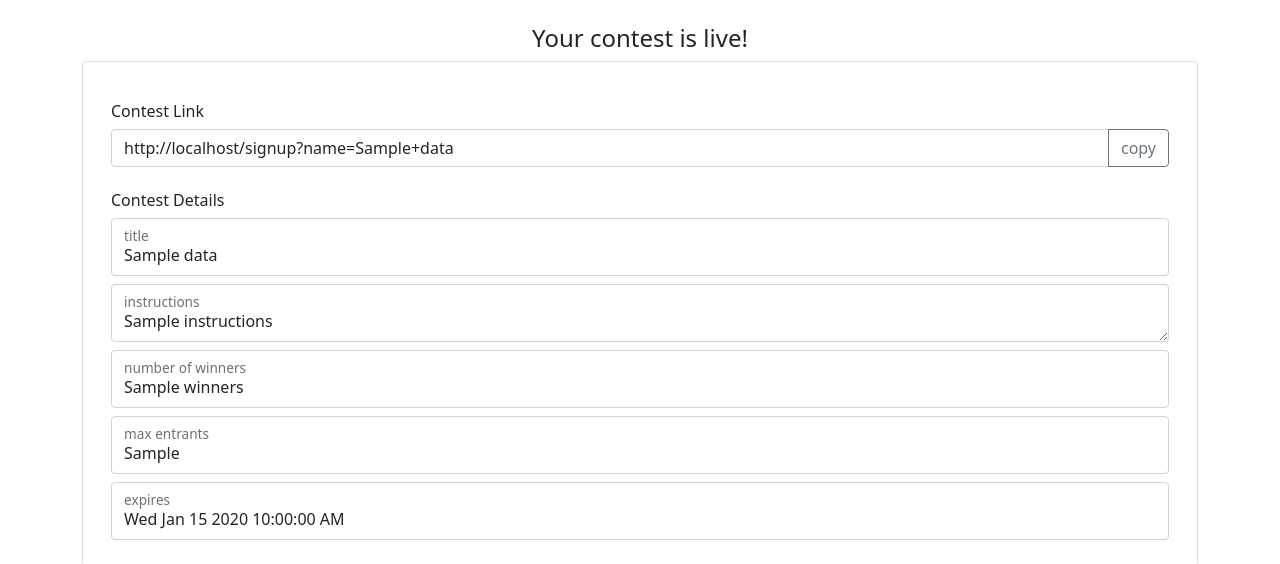
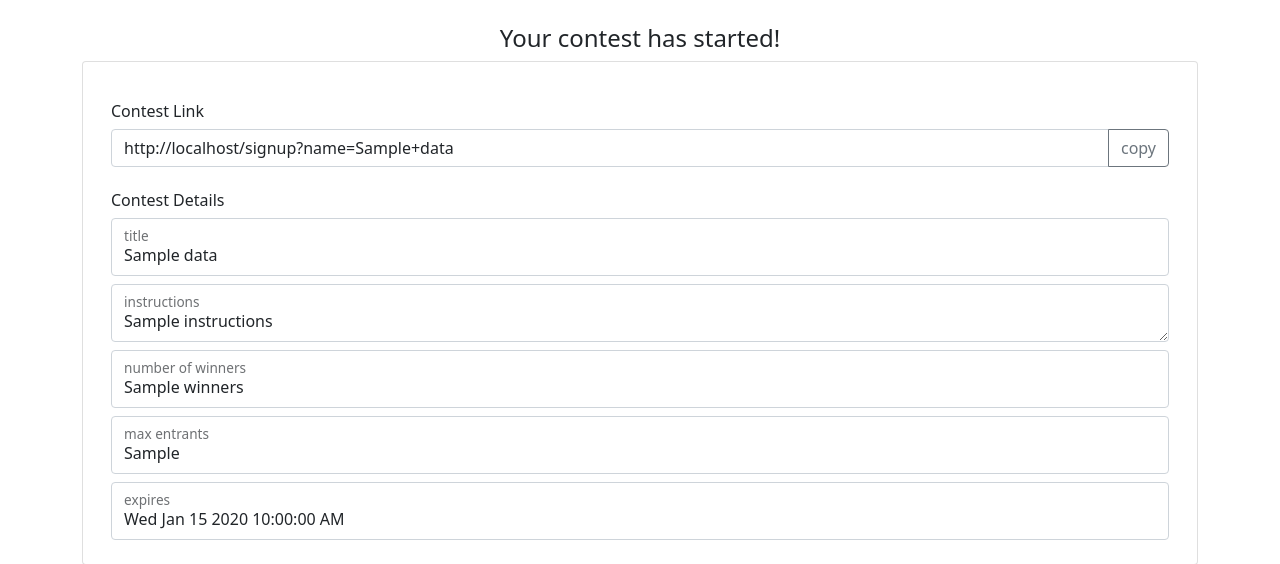
Before and after one commit to TinyContestWinners/tcw, a Flask app: template tcw/apps/contest/templates/contest/success.html in a window 1280 px wide. Shown: the part 73-637 px from the top of the page. Run offline with Flask 2, Linux system fonts and the light colour scheme; the template is opened without the code that fills it: most values are stand-ins (such as "Sample title", 1, 10 or a date in 2020); some libraries are stand-ins or nearby versions.

Commit message:
added email agreement clause to contest creation form

```diff
--- a/tcw/apps/contest/forms.py
+++ b/tcw/apps/contest/forms.py
@@ -19,6 +19,7 @@ class ContestForm(FlaskForm):
         ('12', '12 hours'),
         ('24', '1 day'),
         ('72', '3 days'),
+        ('120', '5 days'),
         ],  validators=[DataRequired()])
     recaptcha = RecaptchaField()
     submit = SubmitField('submit')
--- a/tcw/apps/contest/templates/contest/form.html
+++ b/tcw/apps/contest/templates/contest/form.html
@@ -35,6 +35,7 @@
             {{ form.recaptcha(class_='form-control') }}
             </div>
         </fieldset>
+        <div class="form-text my-4">By signing up to own this contest, you agree to receive one winner notification email from this site. We won't send any additional emails, and we'll never share your email with anyone else. See our Privacy terms for more information.</div>
         {{ form.submit(class_='form-control btn btn-primary') }}
     </form>
 
--- a/tcw/apps/contest/templates/contest/success.html
+++ b/tcw/apps/contest/templates/contest/success.html
@@ -15,7 +15,7 @@
         }
     </script>
 {% if data %}
-    <h4 class="text-center">Your contest is live!</h4>
+    <h4 class="text-center">Your contest has started!</h4>
     <div class="card" style="margin-bottom: 5.0rem;">
         <div class="card-body">
             <div class="container">
```
